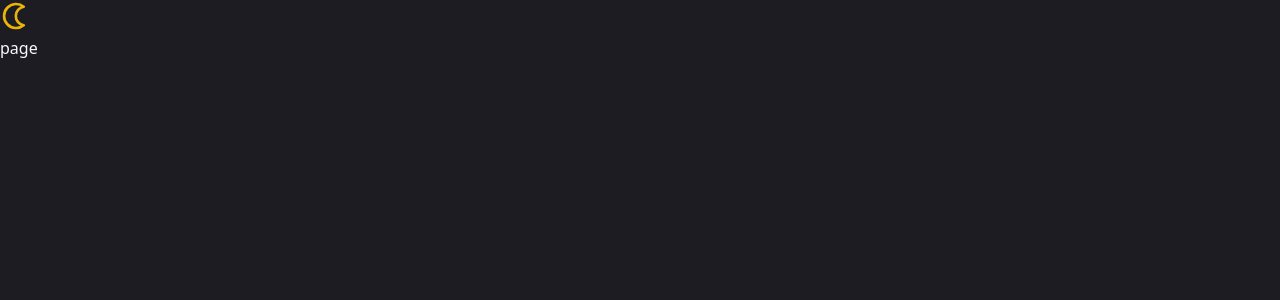
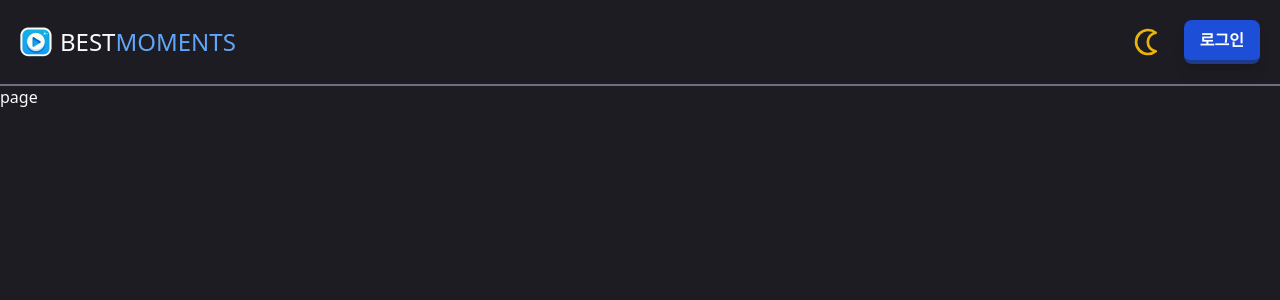
Before and after one commit to Team-J9/BestMoments-Frontend, a Next.js app: page / in a window 1280 px wide. Shown: the top 300 px of the page. Built offline with nearby package versions, Linux system fonts and the light colour scheme.

Commit message:
design: GNB 헤더 컴포넌트 추가

```diff
--- a/components/common/Header.tsx
+++ b/components/common/Header.tsx
@@ -1,10 +1,24 @@
-import Switcher from '../Theme/Switcher';
+import Link from 'next/link';
+import ThemeSwitcher from '../Theme/Switcher';
+import Image from 'next/image';
+import Button from './Button';
 
 const Header = () => {
   return (
-    <div>
-      <Switcher />
-    </div>
+    <header className="flex border-[#6E6E82] border-b-2 p-5 justify-between">
+      <Link className="flex justify-center items-center" href="/">
+        <Image src="/logo.png" width={30} height={30} alt="logo" priority className="w-10 h-10 sm:w-8 sm:h-8" />
+        <h1 className="hidden sm:block text-xl sm:text-2xl ml-2">
+          BEST<span className="text-blue-400">MOMENTS</span>
+        </h1>
+      </Link>
+      <nav className="flex justify-center items-center gap-5">
+        <ThemeSwitcher />
+        <Button as="link" href="/login">
+          로그인
+        </Button>
+      </nav>
+    </header>
   );
 };
 
```
